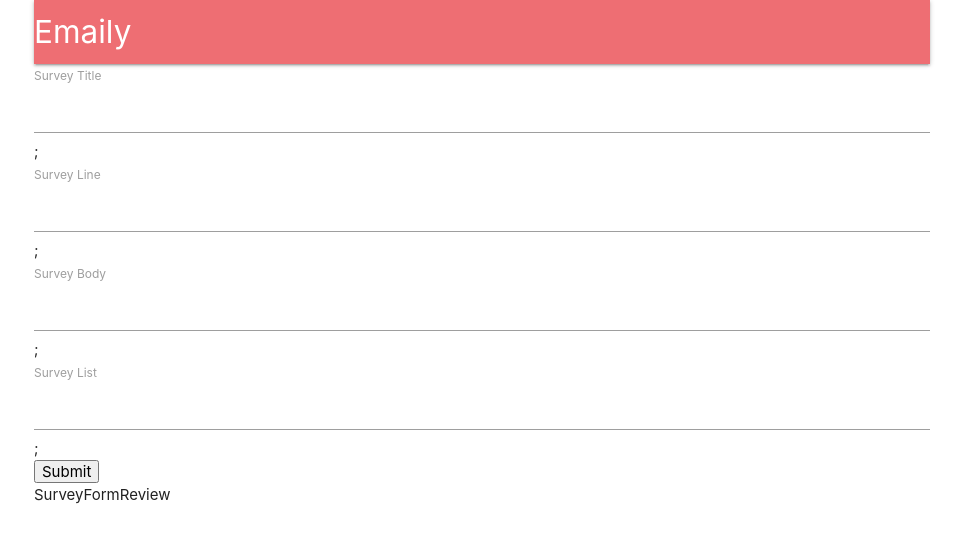
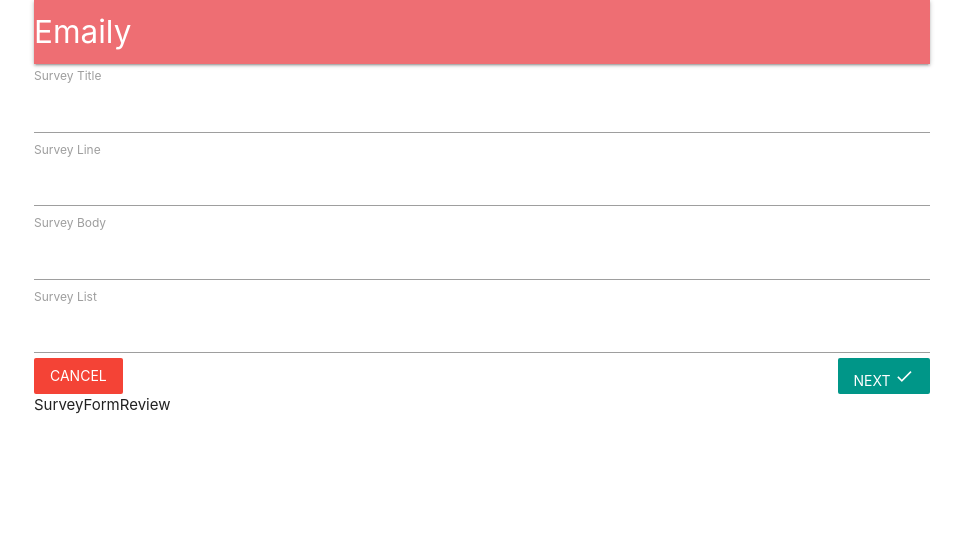
Before and after one commit to jeffersondesouza/emaily-fullstack-course, a React (Create React App) app in the folder client/: page /surveys/new in a window 1280 px wide. Shown: the top 542 px of the page, without its empty margins (158-1121 px from the left). Built offline with nearby package versions, Linux system fonts and the light colour scheme; no server answers.

Commit message:
validation

```diff
--- a/client/src/components/SurveyNew/SurveyField.js
+++ b/client/src/components/SurveyNew/SurveyField.js
@@ -1,12 +1,17 @@
 import React from 'react';
 
 const SurveyField = props => {
-  const { input, label } = props;
+  const {
+    input,
+    label,
+    meta: { error, touched },
+  } = props;
 
   return (
     <div>
       <label>{label}</label>
-      <input {...input} />;
+      <input {...input} style={{ marginBottom: '5px' }} />
+      <span className="red-text">{touched && error}</span>
     </div>
   );
 };
--- a/client/src/components/SurveyNew/SurveyForm.js
+++ b/client/src/components/SurveyNew/SurveyForm.js
@@ -1,12 +1,13 @@
 import React from 'react';
+import { NavLink } from 'react-router-dom';
 import { reduxForm, Field } from 'redux-form';
 import SurveyField from './SurveyField';
 
 const FIELDS = [
-  { name: 'surveyTitle', label: 'Survey Title' },
-  { name: 'surveyLine', label: 'Survey Line' },
-  { name: 'surveyBody', label: 'Survey Body' },
-  { name: 'surveyList', label: 'Survey List' },
+  { name: 'title', label: 'Survey Title' },
+  { name: 'line', label: 'Survey Line' },
+  { name: 'body', label: 'Survey Body' },
+  { name: 'list', label: 'Survey List' },
 ];
 
 const SurveyForm = props => {
@@ -31,11 +32,30 @@ const SurveyForm = props => {
   };
 
   return (
-    <form onSubmit={props.handleSubmit(onSubmit)}>
-      {renderFields()}
-      <button type="submit">Submit</button>
-    </form>
+    <div>
+      <form onSubmit={props.handleSubmit(onSubmit)}>
+        {renderFields()}
+        <NavLink to="/surveys" className="red btn-flat white-text">
+          Cancel
+        </NavLink>
+        <button type="submit" className="teal btn-flat right white-text">
+          Next <i className="material-icons">done</i>
+        </button>
+      </form>
+    </div>
   );
 };
 
-export default reduxForm({ form: 'surveyForm' })(SurveyForm);
+function validate(values) {
+  const errors = {};
+
+  FIELDS.forEach(({ name }) => {
+    if (!values[name]) {
+      errors[name] = 'This field is required';
+    }
+  });
+
+  return errors;
+}
+
+export default reduxForm({ validate, form: 'surveyForm' })(SurveyForm);
```
